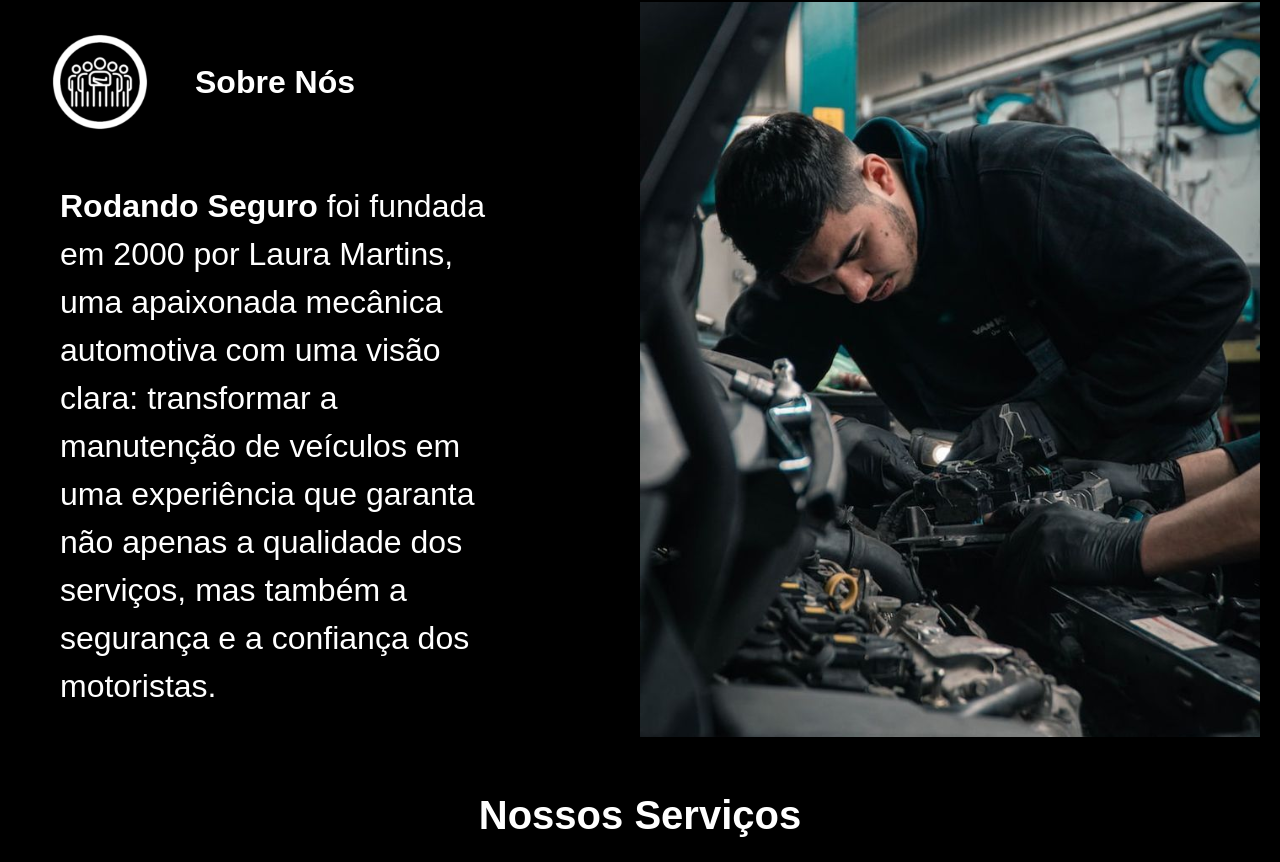
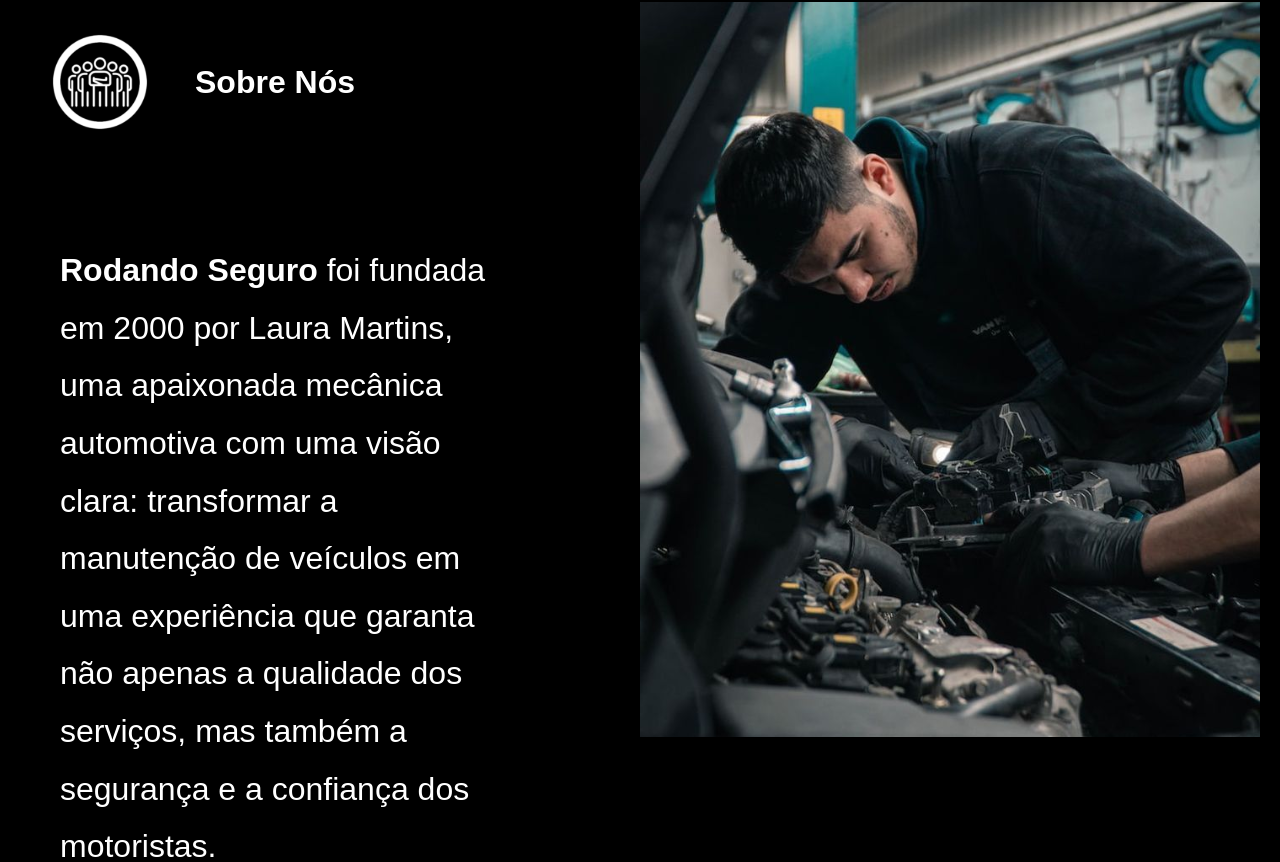
Before and after one commit to MiguelDiasdeFranca/TCCMECANICA, a React (Create React App) app in the folder frontend/: page / in a window 1280 px wide. Shown: the part 738-1600 px from the top of the page. Built offline with nearby package versions, Linux system fonts and the light colour scheme.

Commit message:
arrumadinha

```diff
--- a/frontend/src/pages/landingpage/landing.scss
+++ b/frontend/src/pages/landingpage/landing.scss
@@ -105,17 +105,21 @@ height: 30vh;
   display: flex;
   align-items: center;
   margin-bottom: 20px;
+
 }
 
 .icone-sobre {
-  width: 20vh; /* tamanho ajustado do ícone */
+  width:20vh; /* tamanho ajustado do ícone */
   margin-right: 15px;
+
 }
 
 .descricao p {
   font-size: 4vh;
-  line-height: 1.5;
+  line-height: 1.8;
   margin-left: 5vh;
+  margin-top: 10vh;
+
 }
 
 .imagem-mecanico {
```
